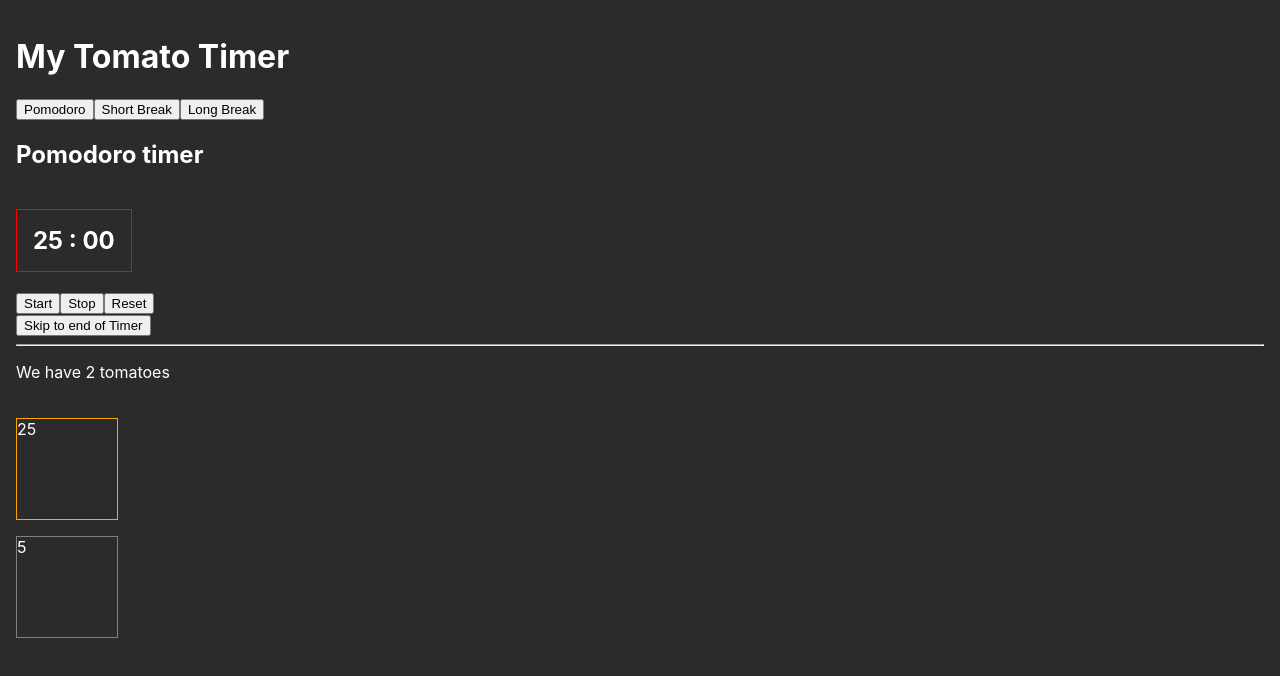
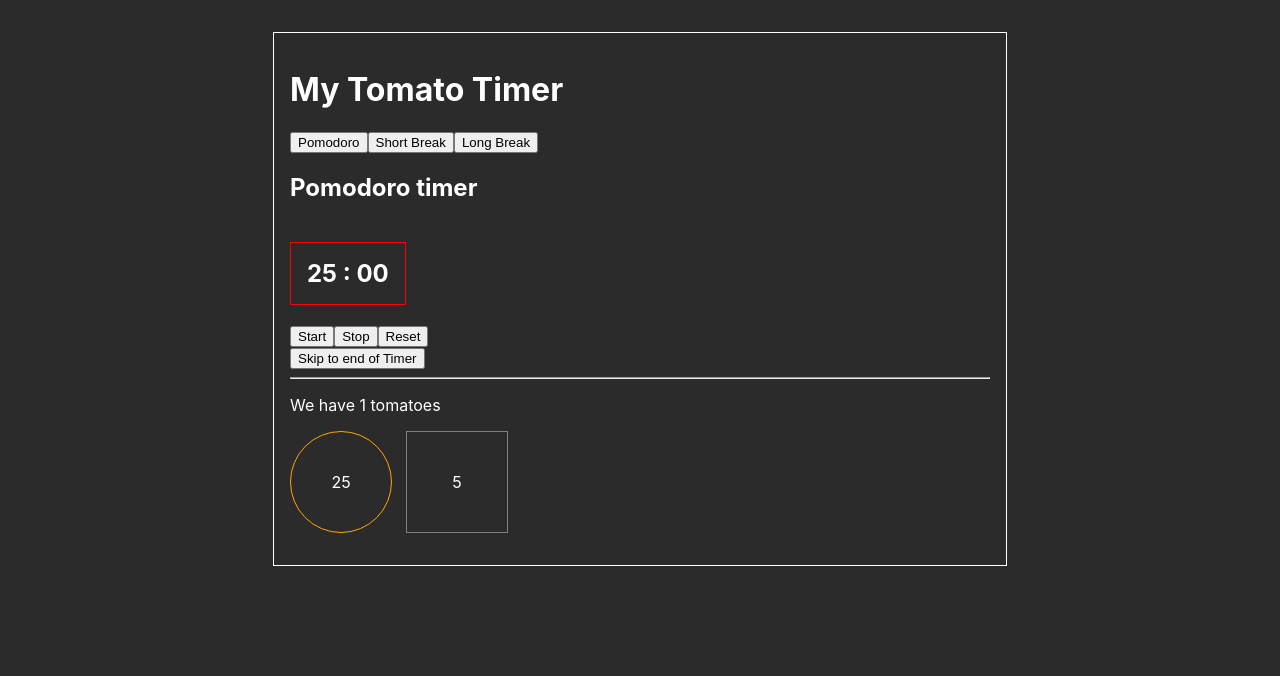
Before and after one commit to Matthew-Nelson/tomato-timer, a React (Create React App) app: page / in a window 1280 px wide. Shown: the top 676 px of the page. Built offline with nearby package versions, Linux system fonts and the light colour scheme.

Commit message:
added deleting timeElements functionality

```diff
--- a/package.json
+++ b/package.json
@@ -5,7 +5,8 @@
   "dependencies": {
     "react": "^16.9.0",
     "react-dom": "^16.9.0",
-    "react-scripts": "3.1.1"
+    "react-scripts": "3.1.1",
+    "uuid": "^3.3.3"
   },
   "scripts": {
     "start": "react-scripts start",
--- a/src/App.js
+++ b/src/App.js
@@ -2,6 +2,7 @@ import React, { Component } from 'react';
 import Header from './Header.js';
 import Clock from './Clock.js';
 import TomatoCounter from './TomatoCounter.js';
+import uuid from 'uuid';
 
 import './styles/css/main.css';
 
@@ -11,15 +12,16 @@ export default class App extends Component {
   constructor(props){
     super(props);
     this.state = {
-      tomatoes: 2,
       timeElements: [
         {
           isTomato: true,
-          minutes: 25
+          minutes: 25,
+          id: uuid()
         },
         {
           isTomato: false,
-          minutes: 5
+          minutes: 5,
+          id: uuid()
         }
       ]
     }
@@ -29,7 +31,8 @@ export default class App extends Component {
 
     var newTimeElement = {
       isTomato: countAsTomato,
-      minutes: (secondsCompleted / 60)
+      minutes: (secondsCompleted / 60),
+      id: uuid()
     }
 
     console.log(newTimeElement);
@@ -38,6 +41,18 @@ export default class App extends Component {
       tomatoes: this.state.tomatoes + 1,
       timeElements: [...this.state.timeElements, newTimeElement]
     })
+  }
+
+  deleteElement = (id) => {
+
+    var newArray = this.state.timeElements.filter((element) => {
+      return element.id !== id;
+    })
+
+    this.setState({
+      timeElements: newArray
+    })
+
   }
 
   render() {
@@ -49,7 +64,7 @@ export default class App extends Component {
           <Header />
           <Clock finishTimer={this.finishTimer} />
           <hr/>
-          <TomatoCounter tomatoCount={this.state.tomatoes} timeElements={this.state.timeElements} />
+          <TomatoCounter timeElements={this.state.timeElements} deleteElement={this.deleteElement}/>
         </header>
       </div>
     )
--- a/src/Clock.js
+++ b/src/Clock.js
@@ -41,6 +41,11 @@ export default class Clock extends Component {
 
 
     startClock = () => {
+
+        if (this.state.startSeconds === this.state.secondsElapsed) {
+            this.resetClock();
+        }
+
         this.updateClockState(true);
         this.timerID = setInterval(
             () => this.tick(),
--- a/src/TomatoCounter.js
+++ b/src/TomatoCounter.js
@@ -2,14 +2,31 @@ import React, { Component } from 'react'
 
 export default class TomatoCounter extends Component {
     render() {
+
+        var tomatoCount = 0;
+        for (let index = 0; index < this.props.timeElements.length; index++) {
+            if (this.props.timeElements[index].isTomato) {
+                tomatoCount++
+            }
+        }
+
+        var elementsArray = this.props.timeElements.map((element) => {
+            return (
+                <div key={element.id} className={`time-element ${element.isTomato ? 'tomato' : 'break'}`}>
+                    <button onClick={this.props.deleteElement.bind(this, element.id)} href="/" className="rm-button">x</button>
+                    <div>
+                        <p>{element.minutes}</p>
+                    </div>
+                </div>
+            )
+        })
+
         return (
+
             <div>
-                <p>We have {this.props.tomatoCount} tomatoes</p>
-                <br/>
-                <div>
-                    {this.props.timeElements.map((element, index) => (
-                        <div key={index} className={`time-element ${element.isTomato ? 'tomato' : 'break'}`}>{element.minutes}</div>
-                    ))}
+                <p>We have {tomatoCount} tomatoes</p>
+                <div className="time-elements-wrapper">
+                    {elementsArray}
                 </div>
             </div>
         )
--- a/src/styles/css/main.css
+++ b/src/styles/css/main.css
@@ -1,14 +1,33 @@
 body {
   background-color: #2b2b2b;
   color: #ffffff;
-  padding: 1rem; }
+  padding: 1rem;
+  max-width: 700px;
+  border: 1px solid white;
+  margin: 2rem auto 0; }
 
-.time-element {
-  height: 100px;
-  width: 100px;
-  margin-bottom: 1rem;
-  display: block; }
-  .time-element.break {
-    border: 1px solid grey; }
-  .time-element.tomato {
-    border: 1px solid orange; }
+.time-elements-wrapper {
+  display: flex;
+  flex-direction: row;
+  justify-content: flex-start; }
+  .time-elements-wrapper .time-element {
+    height: 100px;
+    width: 100px;
+    margin-bottom: 1rem;
+    display: flex;
+    justify-content: center;
+    align-items: center;
+    margin-right: 2%;
+    position: relative; }
+    .time-elements-wrapper .time-element.break {
+      border: 1px solid grey; }
+    .time-elements-wrapper .time-element.tomato {
+      border: 1px solid orange;
+      border-radius: 50%; }
+    .time-elements-wrapper .time-element .rm-button {
+      display: none;
+      position: absolute;
+      top: 5px;
+      cursor: pointer; }
+    .time-elements-wrapper .time-element:hover .rm-button {
+      display: block; }
--- a/src/styles/scss/_typography.scss
+++ b/src/styles/scss/_base.scss
@@ -2,4 +2,7 @@ body {
     background-color: #2b2b2b;
     color: #ffffff;
     padding: 1rem;
+    max-width: 700px;
+    border: 1px solid white;
+    margin: 2rem auto 0;
 }
--- a/src/styles/scss/_timeElement.scss
+++ b/src/styles/scss/_timeElement.scss
@@ -1,13 +1,36 @@
+.time-elements-wrapper {
+    display: flex;
+    flex-direction: row;
+    justify-content: flex-start;
     .time-element {
         height: 100px;
         width: 100px;
         margin-bottom: 1rem;
-
-    display: block;
+        display: flex;
+        justify-content: center;
+        align-items: center;
+        margin-right: 2%;
+        position: relative;
         &.break {
             border: 1px solid grey;
         }
         &.tomato {
             border: 1px solid orange;
+            border-radius: 50%;
+        }
+        .rm-button {
+            display: none;
+            position: absolute;
+            top: 5px;
+            // right: 3px;
+            cursor: pointer;
+            // color: white;
+            // text-decoration: none;
+        }
+        &:hover {
+            .rm-button {
+                display: block;
             }
         }
+    }
+}
--- a/src/styles/scss/main.scss
+++ b/src/styles/scss/main.scss
@@ -1,2 +1,2 @@
-@import './_typography.scss';
+@import './_base.scss';
 @import './_timeElement.scss';
```
Lines whose indentation alone changed are shown as unchanged.
